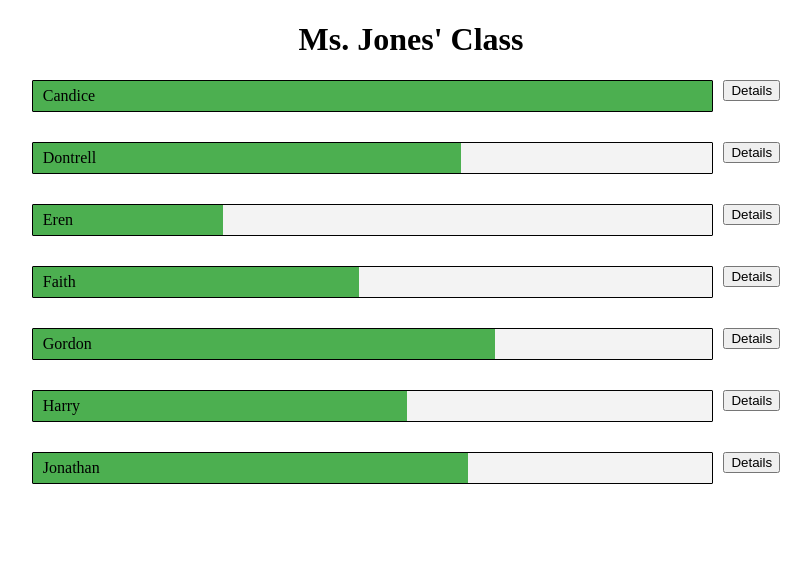
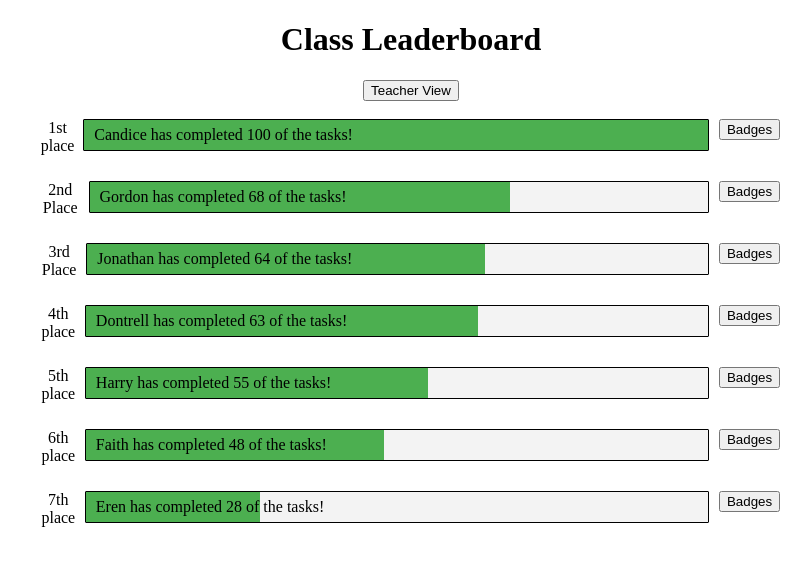
Before and after one commit to awesomelw/ProgressTracker, a Flask app: page / in a window 1280 px wide. Shown: the top 566 px of the page, without its empty margins (229-1040 px from the left). Run offline with Flask 3, Linux system fonts and the light colour scheme; data comes from the database, SQL or seed files in the repository.

Commit message:
Update
Added navigation buttons for web pages
Integrated Zara's leaderboard rankings
Cleaned up web pages
Added overlay for badges

```diff
--- a/main.py
+++ b/main.py
@@ -10,11 +10,12 @@ class StudentHomework(db.Model):    # Creates table in database called student_h
     id = db.Column(db.Integer, primary_key=True)    # first column of table
     studentname = db.Column(db.String, unique=False, nullable=False)    # second column of table
     hwCompletedPercent = db.Column(db.Integer, nullable=False)    # third column of table
+    badges = db.Column(db.String, nullable=True)    # used later when showing badges
 
     def __repr__(self):
         return self
 
-@app.route("/")    # Web path for classroom.html file (127.0.0.1:5000/)
+@app.route("/teacher")    # Web path for classroom.html file (127.0.0.1:5000/)
 def home():
     students = db.session.execute(text('SELECT studentname, hwCompletedPercent FROM student_homework'))    # queries student_homework table for the student name and their progress
     studentlist = []                                  #  these lines of code iterate over,
@@ -32,7 +33,7 @@ def details(student_name):
         progress = 0
     return render_template("details.html", student_name=student_name, progress=progress)
 
-@app.route("/leaderboard")
+@app.route("/")
 def leaderboard():
     students = db.session.execute(text('SELECT studentname, hwCompletedPercent FROM student_homework ORDER BY hwCompletedPercent DESC'))    # Same as earlier table query but just sorts it
     studentlist = []
@@ -56,4 +57,4 @@ def clear():
 if __name__ == "__main__":
     with app.app_context():
         db.create_all()
-        app.run(debug=True)
+        app.run()
--- a/static/style.css
+++ b/static/style.css
@@ -51,3 +51,27 @@ body {
     margin-right: 10px;
     margin-left: 10px;
 }
+
+#overlay {
+    position: fixed;
+    display: none;
+    width: 100%;
+    height: 100%;
+    top: 0;
+    left: 0;
+    right: 0;
+    bottom: 0;
+    background-color: rgba(0,0,0,0.5);
+    z-index: 2;
+    cursor: pointer;
+  }
+
+  #text{
+    position: absolute;
+    top: 50%;
+    left: 50%;
+    font-size: 50px;
+    color: white;
+    transform: translate(-50%,-50%);
+    -ms-transform: translate(-50%,-50%);
+  }
--- a/templates/classroom.html
+++ b/templates/classroom.html
@@ -10,6 +10,12 @@
 
     <body>
         <h1>Ms. Jones' Class</h1>
+        <div>
+        <a href="/">
+            <button class="detailsButton">Back</button>
+          </a>
+        </div>
+        <br>
         {% for i in students %}
         <div class="container">
             <div class="progressContainer" id="one">
--- a/templates/leaderboard.html
+++ b/templates/leaderboard.html
@@ -1,6 +1,5 @@
 <!DOCTYPE html>
 <html lang="en">
-
 <head>
     <meta charset="UTF-8">
     <meta name="viewport" content="width=device-width, initial-scale=1, shrink-to-fit=no">
@@ -10,12 +9,43 @@
 
 <body>
     <h1>Class Leaderboard</h1>
+    <div>
+    <a href="/teacher" >
+      <button class="detailsButton">Teacher View</button>
+    </a>
+    </div>
+    <br>
     {% for i in students %}
-    <div class="progressContainer">
-        <div class="progressBarAnimated" aria-valuenow="75" aria-valuemin="0" aria-valuemax="100" style="width: {{ i['progress'] }}%"></div>
-        <div class="progressText">{{ i['student'] }} has completed {{ i['progress'] }}% of the tasks!</div>
-    </div>
+    {% set count = loop.index %}
+        <div class="container">
+            {% if count == 1 %}
+            <div id="one">1st place</div>
+            {% elif count == 2 %}
+            <div id="one">2nd Place</div>
+            {% elif count == 3 %}
+            <div id="one">3rd Place</div>
+            {% else %}
+            <div id="one">{{count}}th place</div>
+            {% endif %}
+            <div class="progressContainer" id="two">
+                <div class="progressText">{{ i['student'] }} has completed {{ i['progress'] }} of the tasks!</div>
+                <div class="progressBarWrapper">
+                      <div class="progressBarAnimated" aria-valuenow="75" aria-valuemin="0" aria-valuemax="100" style="width: {{ i['progress'] }}%"></div>
+                </div>
+            </div>
+            <div id="overlay" onclick="off()"> <div id="text">Your badges</div> </div>
+            <div id="three"> <button class="detailsButton" onclick="on()">Badges</button> </div>
+        </div>
     {% endfor %}
 </body>
 
+<script>
+  function on() {
+    document.getElementById("overlay").style.display = "block";
+  }
+  function off() {
+    document.getElementById("overlay").style.display = "none";
+  }
+</script>
+
 </html>
```
Also changed, not shown: templates/details.html (+17 -6 lines).
